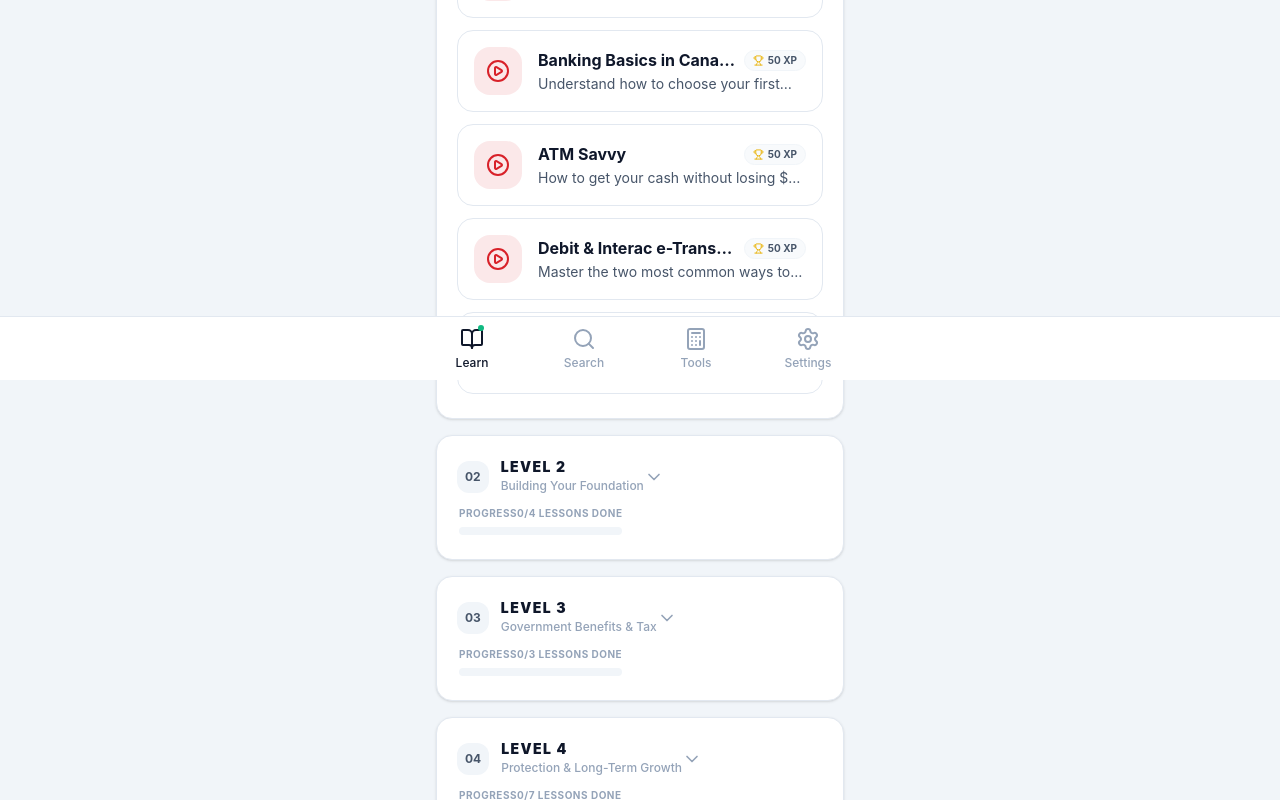
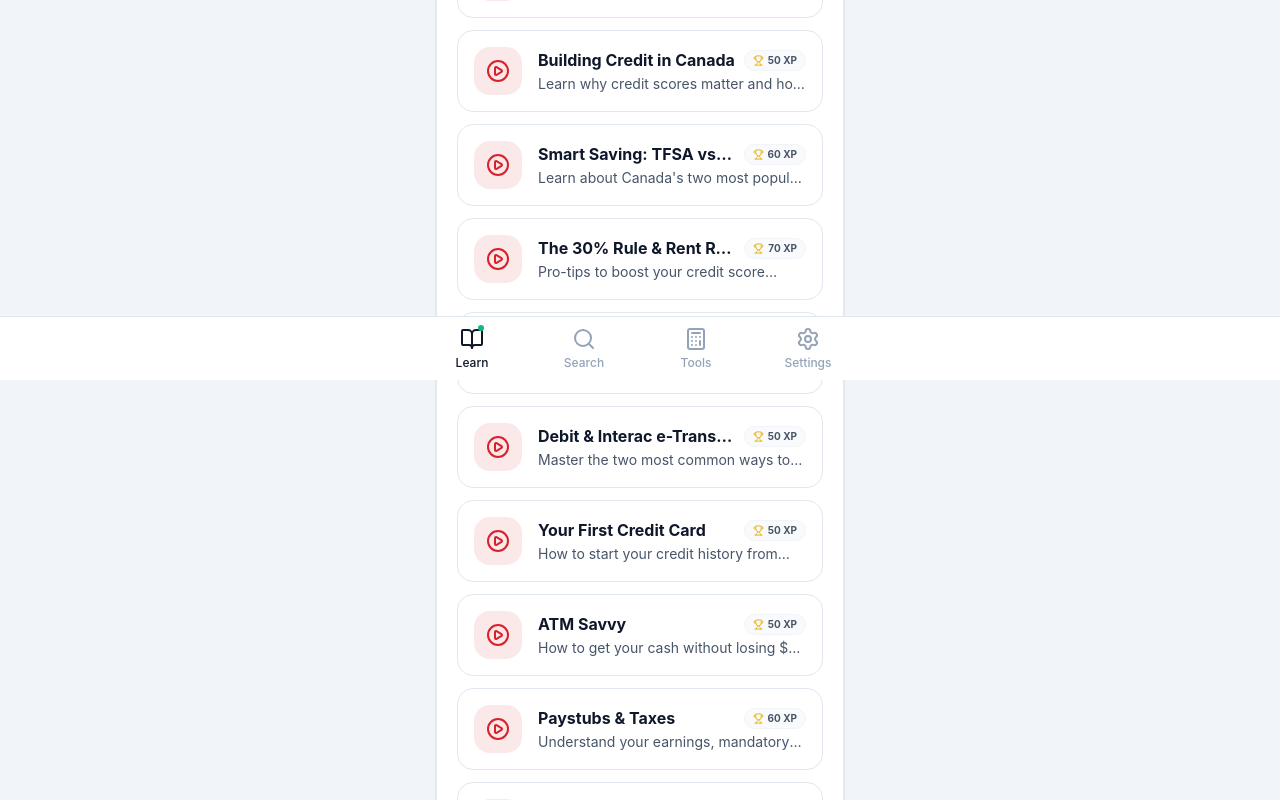
Before and after one commit to davidlealb/financial-educator, a React (Vite) app: page / in a window 1280 px wide. Shown: the part 420-1220 px from the top of the page. Built offline with nearby package versions, Linux system fonts and the light colour scheme; no server answers.

Commit message:
Make Learning Path Dta Driven

```diff
--- a/src/pages/LearningPath.jsx
+++ b/src/pages/LearningPath.jsx
@@ -1,3 +1,4 @@
+import { useMemo } from 'react';
 import { useProgress } from '../context/ProgressContext';
 import { useLessons } from '../hooks/useLessons';
 import LevelAccordion from '../components/lessons/LevelAccordion';
@@ -8,6 +9,42 @@ export default function LearningPath() {
     const { state } = useProgress();
     const { lessons, loading } = useLessons();
 
+    // Helper to determine lesson status
+    const getLessonStatus = (lessonId) => {
+        if (state.completedLessons.includes(lessonId)) return 'completed';
+        return 'active';
+    };
+
+    // Level Titles mapping for aesthetics
+    const LEVEL_METADATA = {
+        1: "The First 30 Days (Survival)",
+        2: "Building Your Foundation",
+        3: "Government Benefits & Tax",
+        4: "Protection & Long-Term Growth"
+    };
+
+    // Calculate dynamic levels from lesson data
+    const levels = useMemo(() => {
+        // 1. Group lessons by level
+        const groups = lessons.reduce((acc, lesson) => {
+            const lvl = lesson.level || 1;
+            if (!acc[lvl]) acc[lvl] = [];
+            acc[lvl].push(lesson);
+            return acc;
+        }, {});
+
+        // 2. Transform into the format LevelAccordion expects
+        return Object.keys(groups)
+            .sort((a, b) => Number(a) - Number(b))
+            .map(lvlNumber => {
+                const levelId = Number(lvlNumber);
+                return {
+                    id: levelId,
+                    title: `Level ${levelId}: ${LEVEL_METADATA[levelId] || 'Continuing Your Journey'}`,
+                    lessons: groups[lvlNumber]
+                };
+            });
+    }, [lessons]);
 
     if (loading) {
         return (
@@ -17,61 +54,6 @@ export default function LearningPath() {
             </div>
         );
     }
-
-    // Helper to determine lesson status
-    const getLessonStatus = (lessonId) => {
-        if (state.completedLessons.includes(lessonId)) return 'completed';
-        // Basic locking logic: if first or previous is completed
-        // For now, let's stick to 'active' for all unless we want strict locking
-        return 'active';
-    };
-
-    // Curriculum structure
-    const levels = [
-        {
-            id: 1,
-            title: "Level 1: The First 30 Days (Survival)",
-            lessonIds: [
-                'opening-first-account',
-                'banking-basics',
-                'atm-savvy',
-                'debit-and-etransfer',
-                'your-first-credit-card'
-            ]
-        },
-        {
-            id: 2,
-            title: "Level 2: Building Your Foundation",
-            lessonIds: [
-                'paystubs-and-taxes',
-                'building-credit',
-                'advanced-credit',
-                'cell-phone-traps'
-            ]
-        },
-        {
-            id: 3,
-            title: "Level 3: Government Benefits & Tax",
-            lessonIds: [
-                'canada-child-benefit',
-                'tax-filing-101',
-                'spotting-scams'
-            ]
-        },
-        {
-            id: 4,
-            title: "Level 4: Protection & Long-Term Growth",
-            lessonIds: [
-                'tfsa-basics',
-                'rrsp-basics',
-                'fhsa-basics',
-                'tfsa-vs-rrsp',
-                'insurance-essentials',
-                'car-loans-canada',
-                'investing-beginners'
-            ]
-        }
-    ];
 
     return (
         <div className="pb-24">
@@ -108,10 +90,7 @@ export default function LearningPath() {
             {/* Curriculum Levels - Accordion Layout */}
             <div className="space-y-4 px-1">
                 {levels.map((level, index) => {
-                    const levelLessons = level.lessonIds
-                        .map(id => lessons.find(l => l.id === id))
-                        .filter(Boolean);
-
+                    const levelLessons = level.lessons;
                     const completedCount = levelLessons.filter(l => state.completedLessons.includes(l.id)).length;
 
                     return (
```
